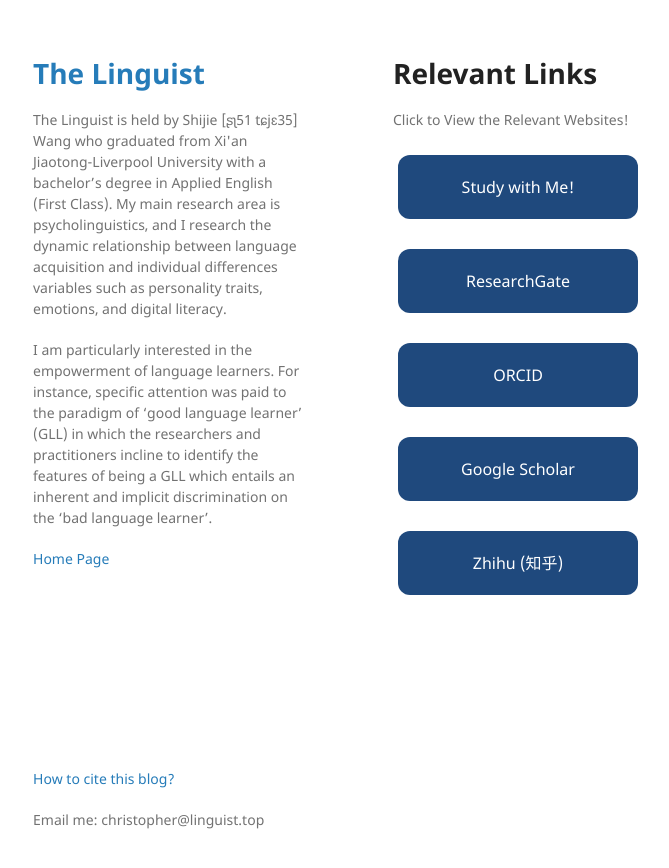
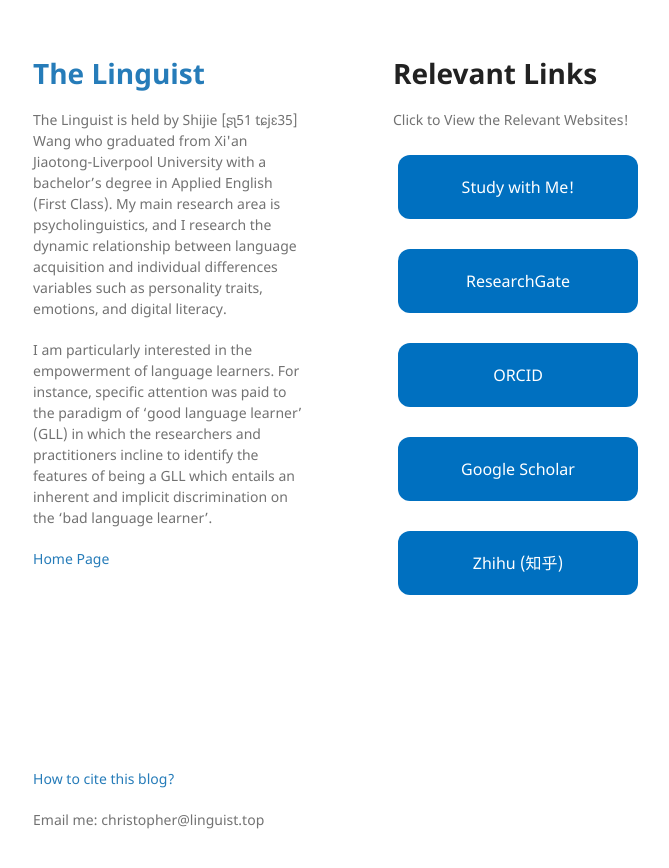
Before and after one commit to ChristopherTLAL/personal-blog, a Jekyll site: the page built from Relevant_Links/index.md, in a window 1280 px wide. Shown: the top 868 px of the page, without its empty margins (177-846 px from the left). Built offline with Jekyll 4.4.1, drawn with Linux system fonts in a browser that asks for light colours.

Commit message:
Update button.html

```diff
--- a/_layouts/button.html
+++ b/_layouts/button.html
@@ -18,7 +18,7 @@
 .button {
   display: inline-block;
   border-radius: 12px;
-  background-color: #1F497D;
+  background-color: #0070C0;
   border: none;
   color: white;
   text-align: center;
@@ -26,17 +26,8 @@
   padding: 20px;
   width: 200px;
   transition: all 0.5s;
-  cursor: pointer;
   margin: 5px;
 }
-
-.button span {
-  cursor: pointer;
-  display: inline-block;
-  position: relative;
-  transition: 0.5s;
-}
-
 .button span:after {
   content: '»';
   position: absolute;
@@ -45,11 +36,9 @@
   right: -20px;
   transition: 0.5s;
 }
-
 .button:hover span {
   padding-right: 25px;
 }
-
 .button:hover span:after {
   opacity: 1;
   right: 0;
```
